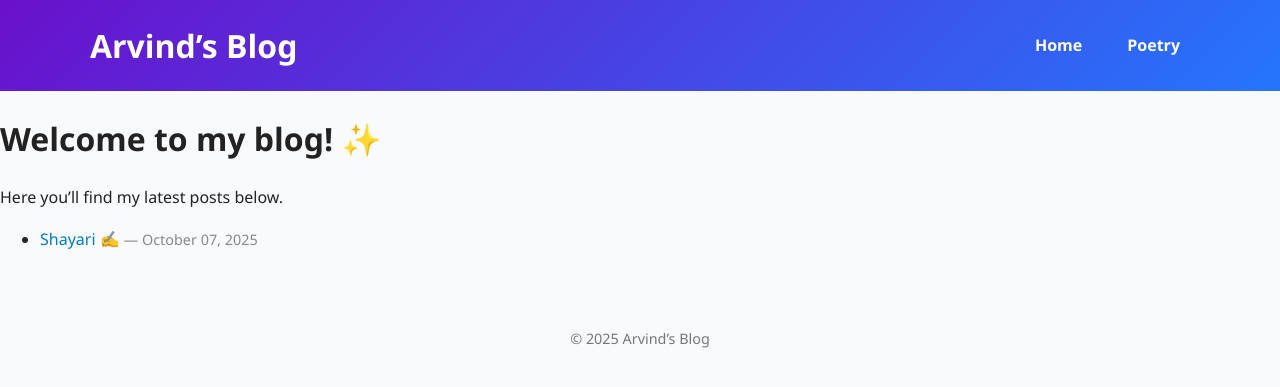
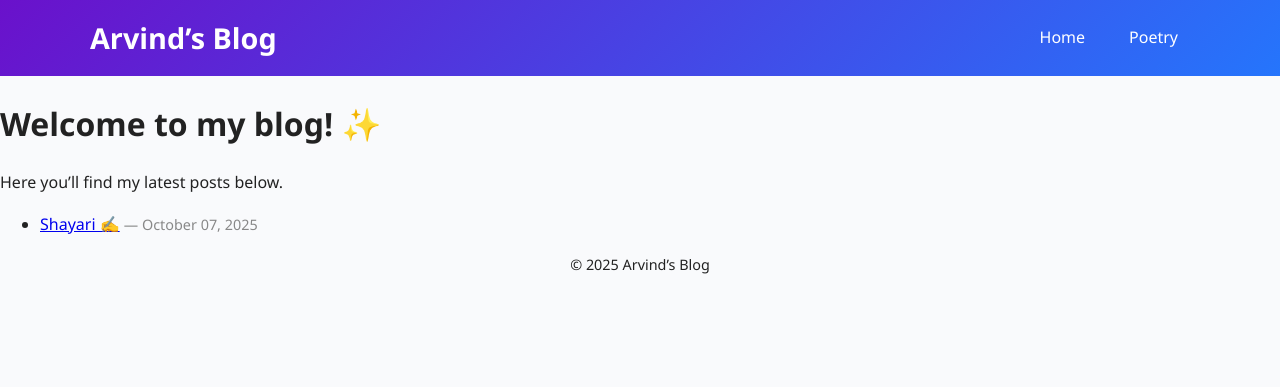
Before and after one commit to arvindomics/MyBlog, a Jekyll site: the page built from index.md, in a window 1280 px wide. Shown: the top 387 px of the page. Built offline with Jekyll 4.4.1, drawn with Linux system fonts in a browser that asks for light colours.

Commit message:
Update style.css

```diff
--- a/assets/css/style.css
+++ b/assets/css/style.css
@@ -12,19 +12,19 @@ body {
 header, .page-header {
   background: linear-gradient(135deg, #6a11cb, #2575fc); /* purple → blue */
   color: white;
-  padding: 20px 40px;
+  padding: 15px 40px;
 }
 
 .header-container {
   display: flex;
-  justify-content: space-between; /* Title left, nav right */
+  justify-content: space-between; /* Blog title left, nav right */
   align-items: center;
   max-width: 1100px;
   margin: 0 auto;
 }
 
 header h1, .project-name {
-  font-size: 2rem;
+  font-size: 1.8rem;
   font-weight: bold;
   margin: 0;
 }
@@ -40,7 +40,7 @@ nav ul {
   margin: 0;
   padding: 0;
   display: flex;
-  gap: 25px;
+  gap: 20px;
 }
 
 nav ul li {
@@ -49,10 +49,10 @@ nav ul li {
 
 nav ul li a {
   color: #ffffff;
-  font-weight: 600;
+  font-weight: 500;
   text-decoration: none;
   font-size: 1rem;
-  padding: 5px 10px;
+  padding: 6px 12px;
   border-radius: 5px;
   transition: all 0.3s ease;
 }
@@ -72,12 +72,13 @@ nav ul li a:hover {
   box-shadow: 0 6px 15px rgba(0, 0, 0, 0.08);
 }
 
-/* Links */
-a {
-  color: #007acc;
-  text-decoration: none;
+/* Links inside posts */
+.post-content a {
+  color: #6a11cb;
+  font-weight: 600;
 }
-a:hover {
+.post-content a:hover {
+  color: #2575fc;
   text-decoration: underline;
 }
 
@@ -101,7 +102,4 @@ a:hover {
 footer {
   text-align: center;
   font-size: 0.9rem;
-  color: #777;
-  margin-top: 40px;
-  padding: 20px;
-}
+  colo
```
